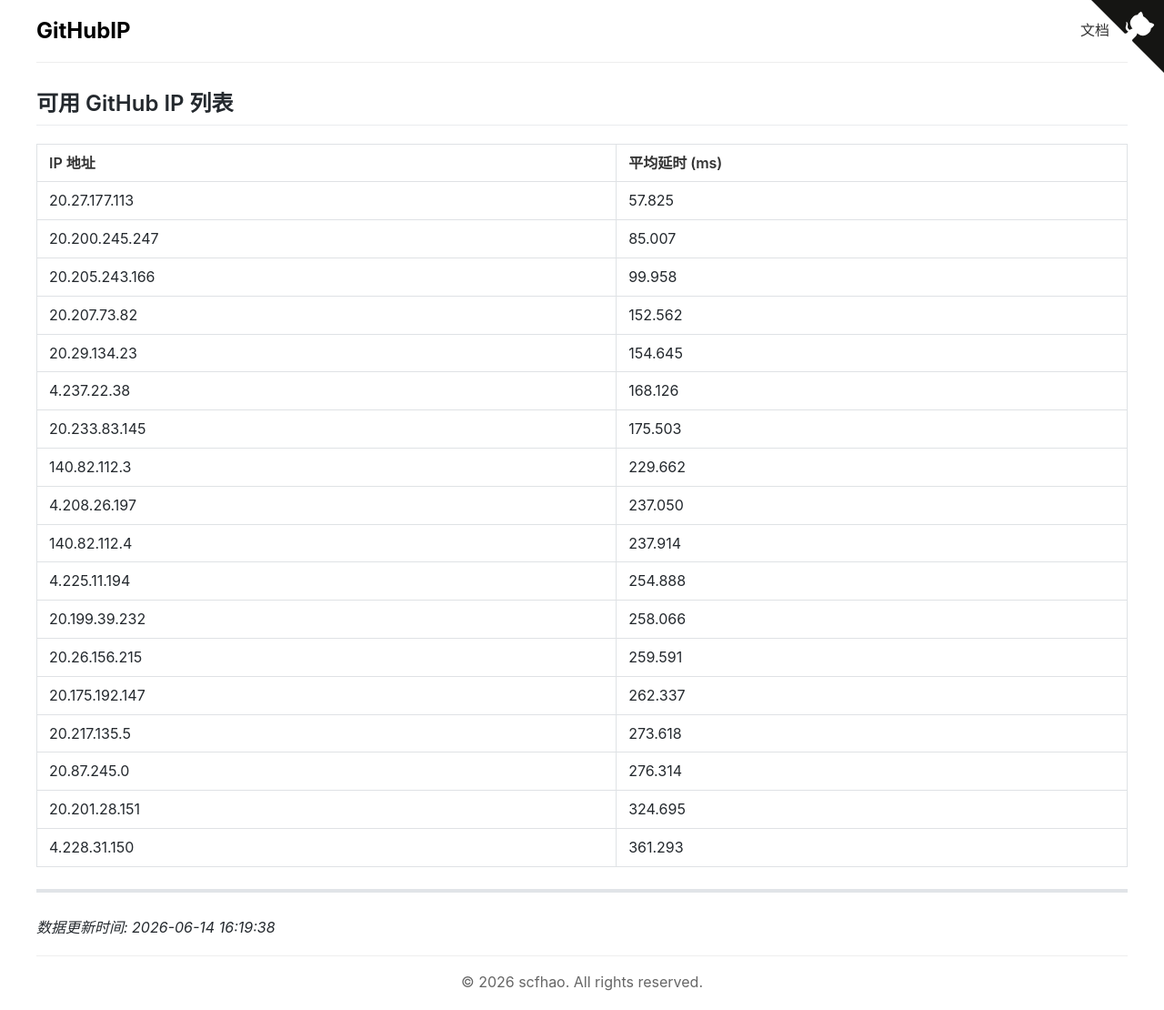
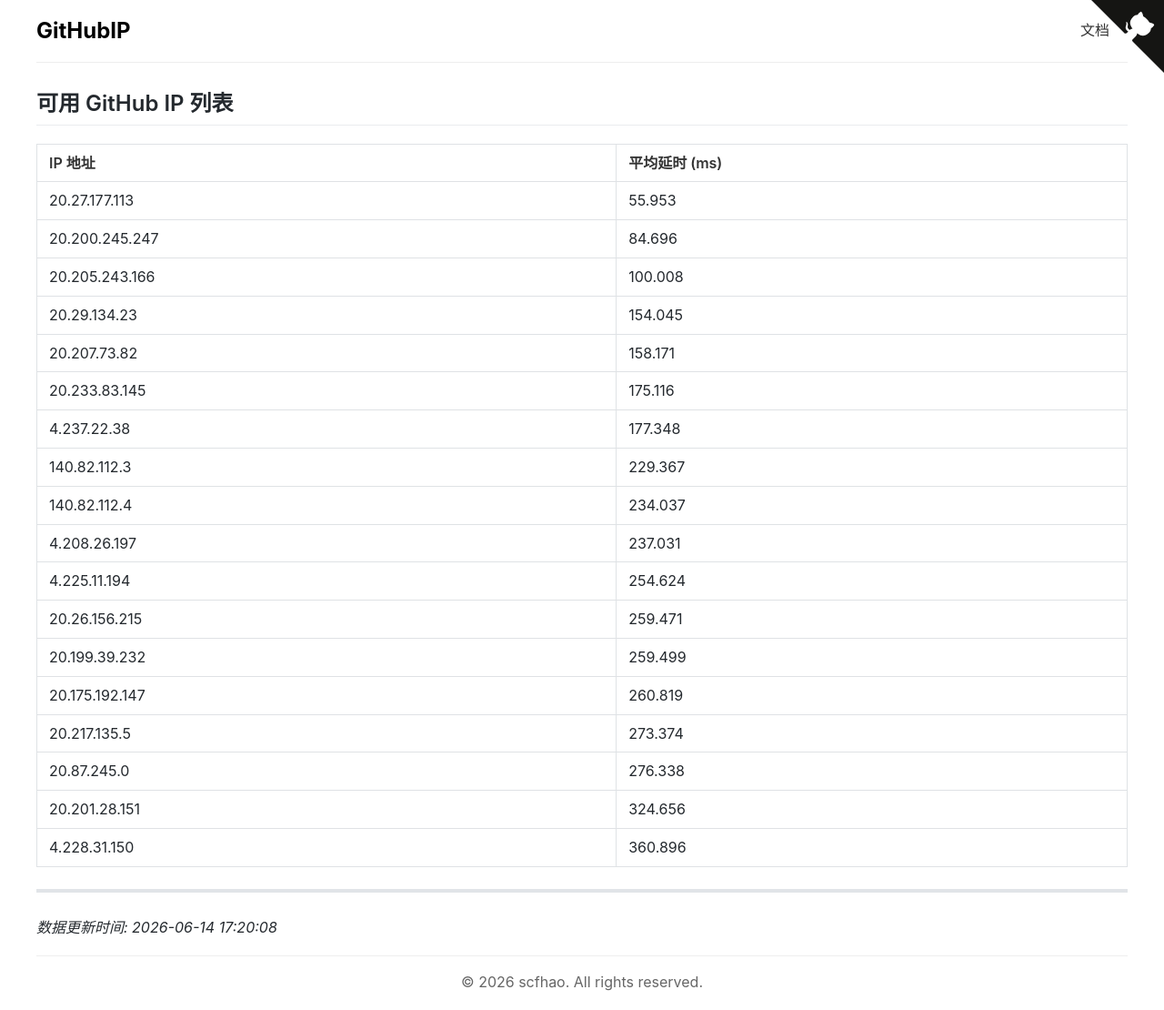
Before and after one commit to scfhao/GitHubIP, a Jekyll site: the page built from index.md, in a window 1280 px wide. Shown: the whole page at 91% size. Built offline with Jekyll 4.4.1, drawn with Linux system fonts in a browser that asks for light colours.

Commit message:
自动脚本执行 - 2026-06-14 17:20:08

```diff
--- a/index.md
+++ b/index.md
@@ -1,32 +1,32 @@
 ---
 layout: home
 title: GitHub IP 列表
-date: 2026-06-14 16:19:38
+date: 2026-06-14 17:20:08
 ---
 
 ## 可用 GitHub IP 列表
 
 | IP 地址 | 平均延时 (ms) |
 |---------|--------------|
-| 20.27.177.113 | 57.825 |
-| 20.200.245.247 | 85.007 |
-| 20.205.243.166 | 99.958 |
-| 20.207.73.82 | 152.562 |
-| 20.29.134.23 | 154.645 |
-| 4.237.22.38 | 168.126 |
-| 20.233.83.145 | 175.503 |
-| 140.82.112.3 | 229.662 |
-| 4.208.26.197 | 237.050 |
-| 140.82.112.4 | 237.914 |
-| 4.225.11.194 | 254.888 |
-| 20.199.39.232 | 258.066 |
-| 20.26.156.215 | 259.591 |
-| 20.175.192.147 | 262.337 |
-| 20.217.135.5 | 273.618 |
-| 20.87.245.0 | 276.314 |
-| 20.201.28.151 | 324.695 |
-| 4.228.31.150 | 361.293 |
+| 20.27.177.113 | 55.953 |
+| 20.200.245.247 | 84.696 |
+| 20.205.243.166 | 100.008 |
+| 20.29.134.23 | 154.045 |
+| 20.207.73.82 | 158.171 |
+| 20.233.83.145 | 175.116 |
+| 4.237.22.38 | 177.348 |
+| 140.82.112.3 | 229.367 |
+| 140.82.112.4 | 234.037 |
+| 4.208.26.197 | 237.031 |
+| 4.225.11.194 | 254.624 |
+| 20.26.156.215 | 259.471 |
+| 20.199.39.232 | 259.499 |
+| 20.175.192.147 | 260.819 |
+| 20.217.135.5 | 273.374 |
+| 20.87.245.0 | 276.338 |
+| 20.201.28.151 | 324.656 |
+| 4.228.31.150 | 360.896 |
 
 ---
 
-*数据更新时间: 2026-06-14 16:19:38*
+*数据更新时间: 2026-06-14 17:20:08*
```
